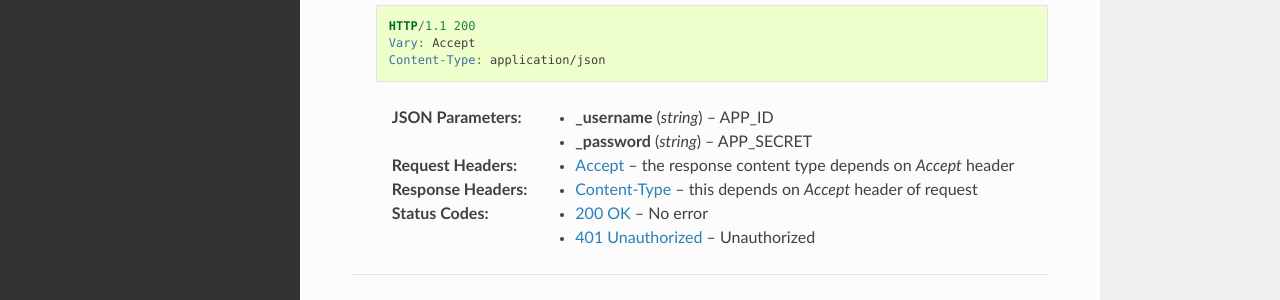
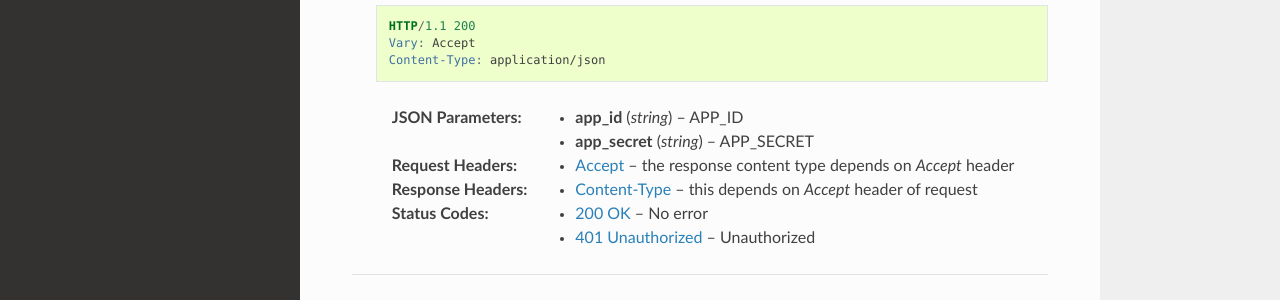
Before and after one commit to birdydigital/postme-docs, a Sphinx documentation site: the page built from docs/getting-started.rst, in a window 1280 px wide and 900 px high, scrolled down 516 px. Shown: the part 520-820 px from the top of the window. Built offline with Sphinx 7.4.7 and the Read the Docs theme 2.0.0, drawn with Linux system fonts in a browser that asks for light colours.

Commit message:
update login route

```diff
--- a/docs/getting-started.rst
+++ b/docs/getting-started.rst
@@ -54,8 +54,8 @@ API Authentication
       Vary: Accept
       Content-Type: application/json
 
-   :jsonparam `string` _username: APP_ID
-   :jsonparam `string` _password: APP_SECRET
+   :jsonparam `string` app_id: APP_ID
+   :jsonparam `string` app_secret: APP_SECRET
    :reqheader Accept: the response content type depends on
                       :mailheader:`Accept` header
    :resheader Content-Type: this depends on :mailheader:`Accept`
--- a/docs/invoices.rst
+++ b/docs/invoices.rst
@@ -27,7 +27,7 @@ Send a new invoice
    :jsonparam `object-invoice` invoice: the invoice
    :reqheader Accept: the response content type depends on
                       :mailheader:`Accept` header
-   :reqheader Authorization: Bearer APP_TOKEN
+   :reqheader Authorization: Bearer [TOKEN]
    :resheader Content-Type: this depends on :mailheader:`Accept`
                             header of request
    :statuscode 200: No error
```
